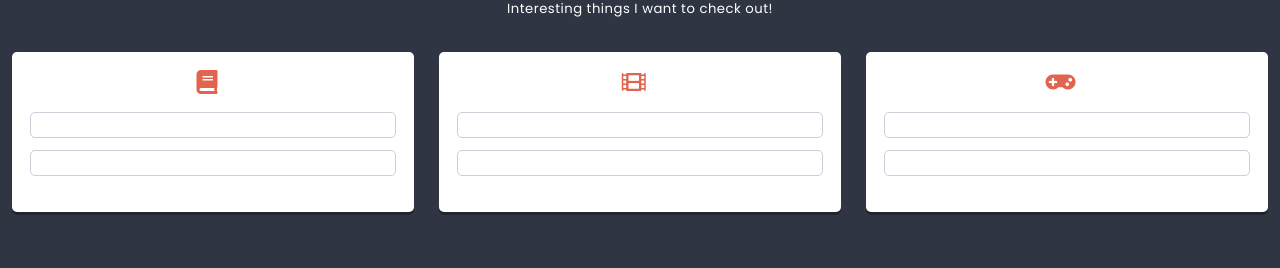
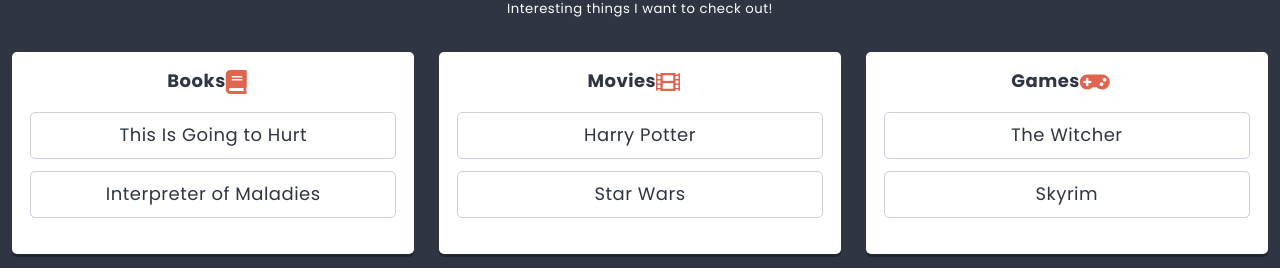
Before and after one commit to jhandzel130696/React-2, a React app: page / in a window 1280 px wide. Shown: the part 380-648 px from the top of the page. Built offline with nearby package versions, Linux system fonts and the light colour scheme.

Commit message:
dodanie nazw kolumn i kart przy uzyciu redux

```diff
--- a/src/components/Card/Card.js
+++ b/src/components/Card/Card.js
@@ -4,13 +4,13 @@
 
 class Card extends React.Component{
     static propTypes ={
-      subtitle:PropTypes.string,
+      title:PropTypes.string,
     }
     render(){
-      const {subtitle}= this.props;
+      const {title}= this.props;
       return(
         <section className={styles.component}>
-          {subtitle}
+          {title}
         </section>
       );
     }
--- a/src/components/Column/Column.js
+++ b/src/components/Column/Column.js
@@ -11,18 +11,18 @@
     static propTypes ={
       subtitle: PropTypes.string,
       cards: PropTypes.array,
-      titleOne: PropTypes.node,
+      title: PropTypes.node,
       icon: PropTypes.node,
 
     }
 
 
     render(){
-      const {icon,titleOne,cards}=this.props;
+      const {icon,title,cards}=this.props;
       return(
         <section className={styles.component}>
           <h3 className={styles.title}>
-            {titleOne}
+            {title}
             <span className={styles.icon}>
               <Icon name={icon}/>
             </span>
```
